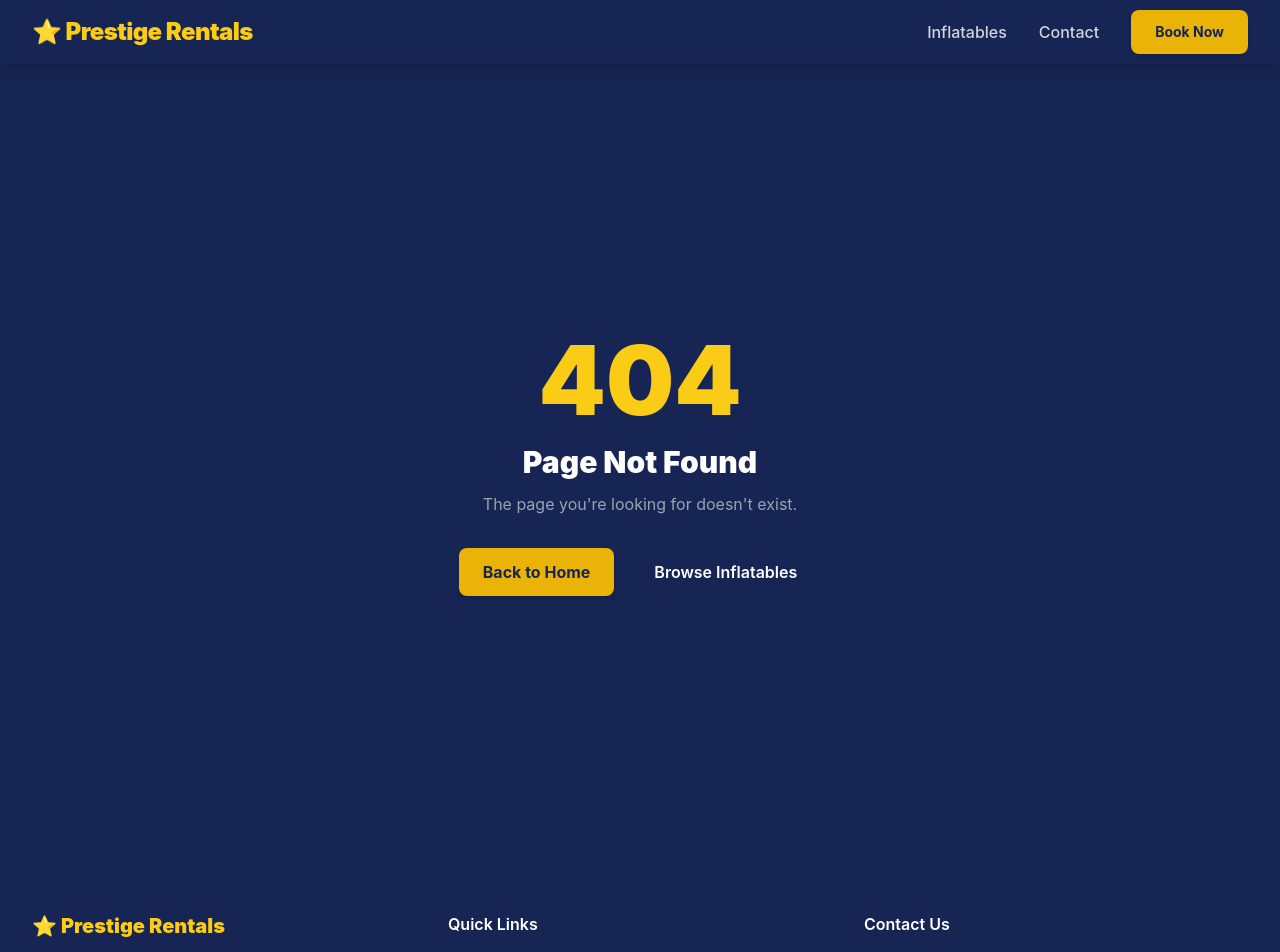
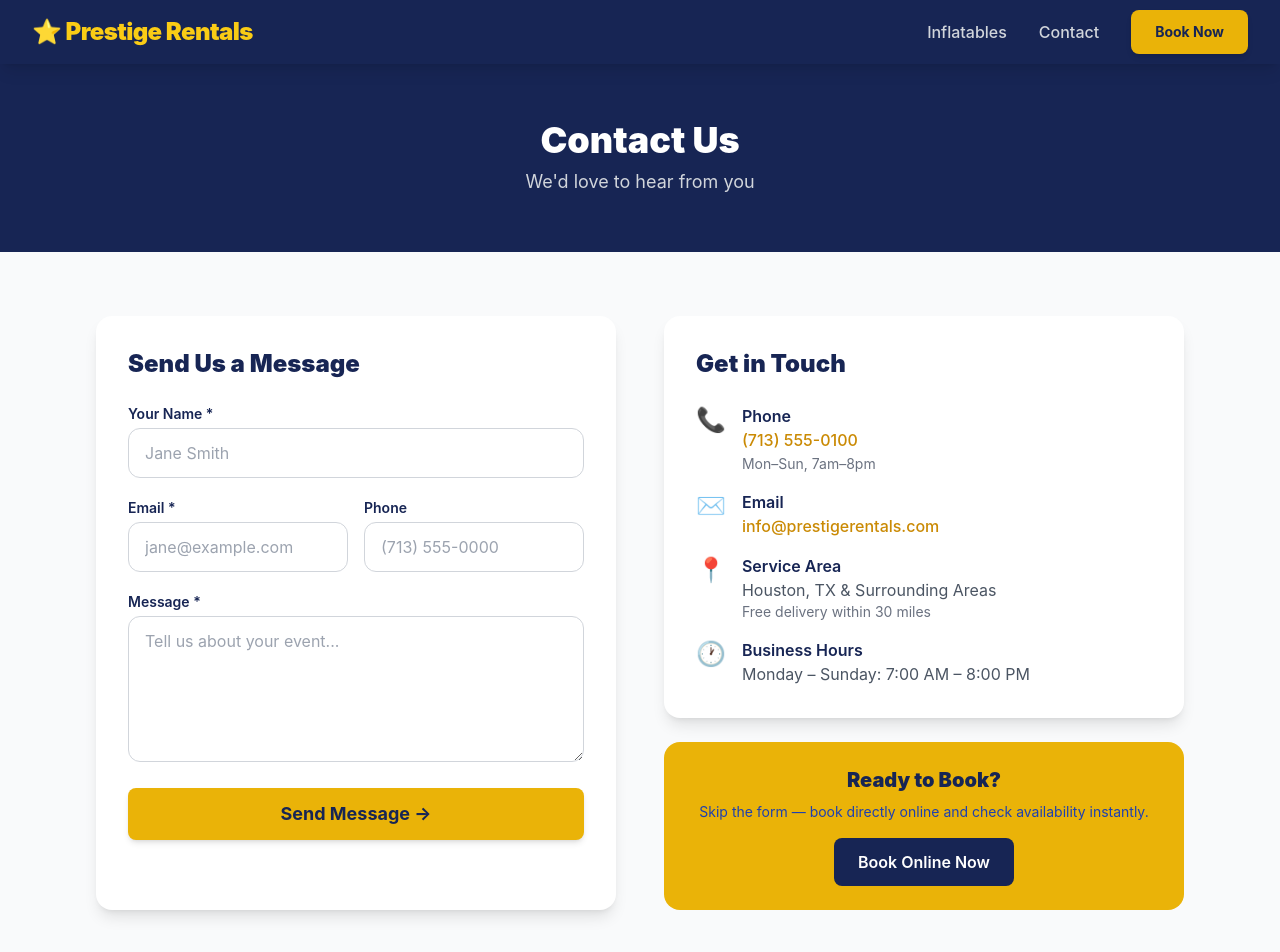
Before and after one commit to narriola23/prestige-rentals, a Next.js app: page /contact in a window 1280 px wide. Before the commit this address had no page. Shown: the top 952 px of the page. Built offline with nearby package versions, Linux system fonts and the light colour scheme.

Commit message:
Create page.tsx

```diff
--- /dev/null
+++ b/app/contact/page.tsx
@@ -0,0 +1,71 @@
+"use client";
+import { useState } from "react";
+
+export default function ContactPage() {
+  const [form, setForm] = useState({ name: "", email: "", phone: "", message: "" });
+  const [submitted, setSubmitted] = useState(false);
+  const [loading, setLoading] = useState(false);
+
+  const handleSubmit = async (e: React.FormEvent) => {
+    e.preventDefault();
+    setLoading(true);
+    await new Promise(r => setTimeout(r, 1000));
+    setSubmitted(true);
+    setLoading(false);
+  };
+
+  const ic = "w-full border border-gray-300 rounded-xl px-4 py-3 focus:outline-none focus:ring-2 focus:ring-yellow-400 transition";
+  const lc = "block text-sm font-semibold text-blue-950 mb-1";
+
+  return (
+    <div className="min-h-screen bg-gray-50">
+      <div className="bg-blue-950 text-white py-14 text-center">
+        <h1 className="text-4xl font-black mb-2">Contact Us</h1>
+        <p className="text-gray-300 text-lg">We'd love to hear from you</p>
+      </div>
+      <div className="max-w-6xl mx-auto px-4 sm:px-6 lg:px-8 py-16">
+        <div className="grid grid-cols-1 lg:grid-cols-2 gap-12">
+          <div className="bg-white rounded-2xl shadow-lg p-8">
+            {submitted ? (
+              <div className="text-center py-8">
+                <div className="text-5xl mb-4">📨</div>
+                <h3 className="text-xl font-black text-blue-950 mb-2">Message Sent!</h3>
+                <p className="text-gray-600">Thanks for reaching out! We'll get back to you within a few hours.</p>
+                <button onClick={() => { setSubmitted(false); setForm({ name: "", email: "", phone: "", message: "" }); }} className="btn-primary mt-6">Send Another Message</button>
+              </div>
+            ) : (
+              <>
+                <h2 className="text-2xl font-black text-blue-950 mb-6">Send Us a Message</h2>
+                <form onSubmit={handleSubmit} className="space-y-5">
+                  <div><label className={lc}>Your Name *</label><input type="text" required placeholder="Jane Smith" value={form.name} onChange={(e) => setForm({ ...form, name: e.target.value })} className={ic} /></div>
+                  <div className="grid grid-cols-2 gap-4">
+                    <div><label className={lc}>Email *</label><input type="email" required placeholder="jane@example.com" value={form.email} onChange={(e) => setForm({ ...form, email: e.target.value })} className={ic} /></div>
+                    <div><label className={lc}>Phone</label><input type="tel" placeholder="(713) 555-0000" value={form.phone} onChange={(e) => setForm({ ...form, phone: e.target.value })} className={ic} /></div>
+                  </div>
+                  <div><label className={lc}>Message *</label><textarea required placeholder="Tell us about your event..." value={form.message} onChange={(e) => setForm({ ...form, message: e.target.value })} rows={5} className={ic} /></div>
+                  <button type="submit" disabled={loading} className="btn-primary w-full text-lg disabled:opacity-50">{loading ? "Sending..." : "Send Message →"}</button>
+                </form>
+              </>
+            )}
+          </div>
+          <div className="space-y-6">
+            <div className="bg-white rounded-2xl shadow-lg p-8">
+              <h2 className="text-2xl font-black text-blue-950 mb-6">Get in Touch</h2>
+              <div className="space-y-4">
+                <div className="flex items-start gap-4"><div className="text-2xl">📞</div><div><p className="font-semibold text-blue-950">Phone</p><a href="tel:+17135550100" className="text-yellow-600 font-medium">(713) 555-0100</a><p className="text-sm text-gray-500 mt-0.5">Mon–Sun, 7am–8pm</p></div></div>
+                <div className="flex items-start gap-4"><div className="text-2xl">✉️</div><div><p className="font-semibold text-blue-950">Email</p><a href="mailto:info@prestigerentals.com" className="text-yellow-600 font-medium">info@prestigerentals.com</a></div></div>
+                <div className="flex items-start gap-4"><div className="text-2xl">📍</div><div><p className="font-semibold text-blue-950">Service Area</p><p className="text-gray-600">Houston, TX &amp; Surrounding Areas</p><p className="text-sm text-gray-500">Free delivery within 30 miles</p></div></div>
+                <div className="flex items-start gap-4"><div className="text-2xl">🕐</div><div><p className="font-semibold text-blue-950">Business Hours</p><p className="text-gray-600">Monday – Sunday: 7:00 AM – 8:00 PM</p></div></div>
+              </div>
+            </div>
+            <div className="bg-yellow-500 rounded-2xl p-6 text-center">
+              <h3 className="text-xl font-black text-blue-950 mb-2">Ready to Book?</h3>
+              <p className="text-blue-800 text-sm mb-4">Skip the form — book directly online and check availability instantly.</p>
+              <a href="/book" className="btn-secondary inline-block">Book Online Now</a>
+            </div>
+          </div>
+        </div>
+      </div>
+    </div>
+  );
+}
```
